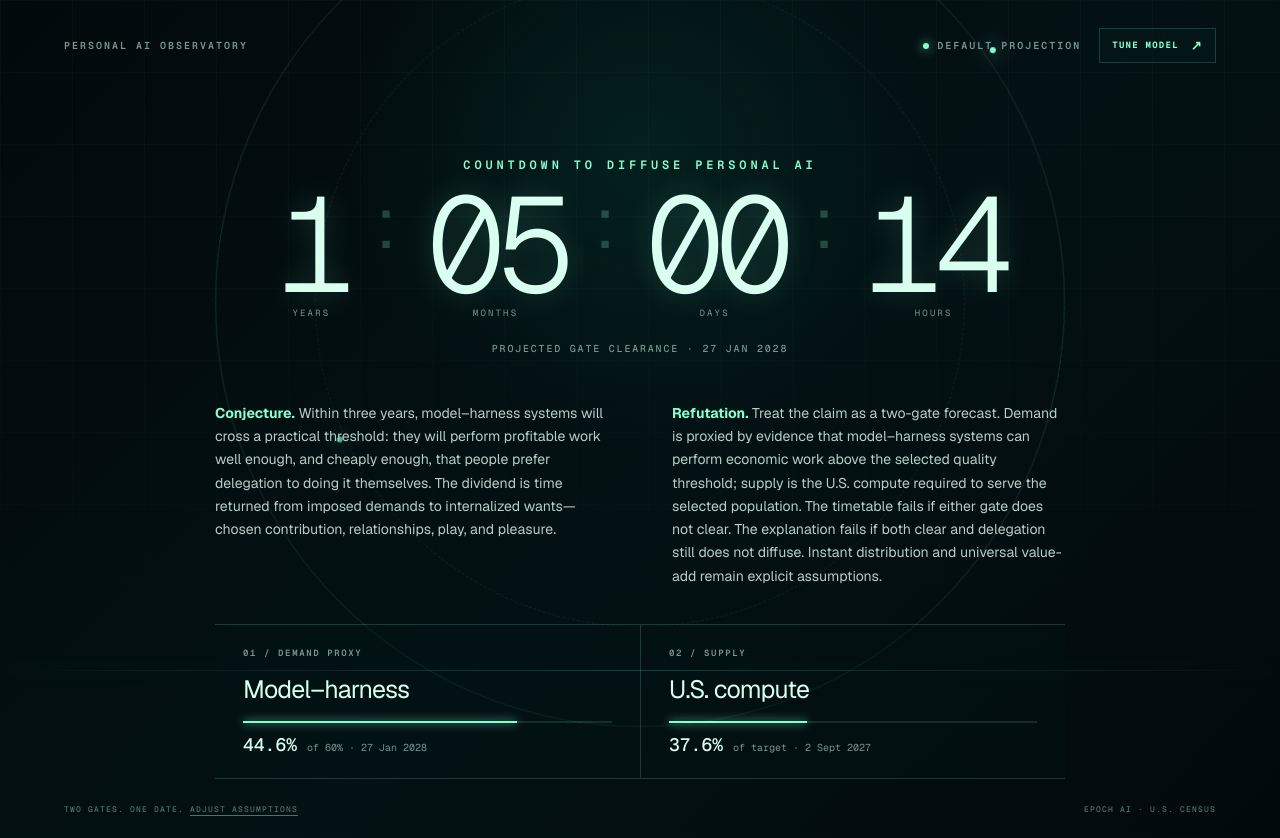
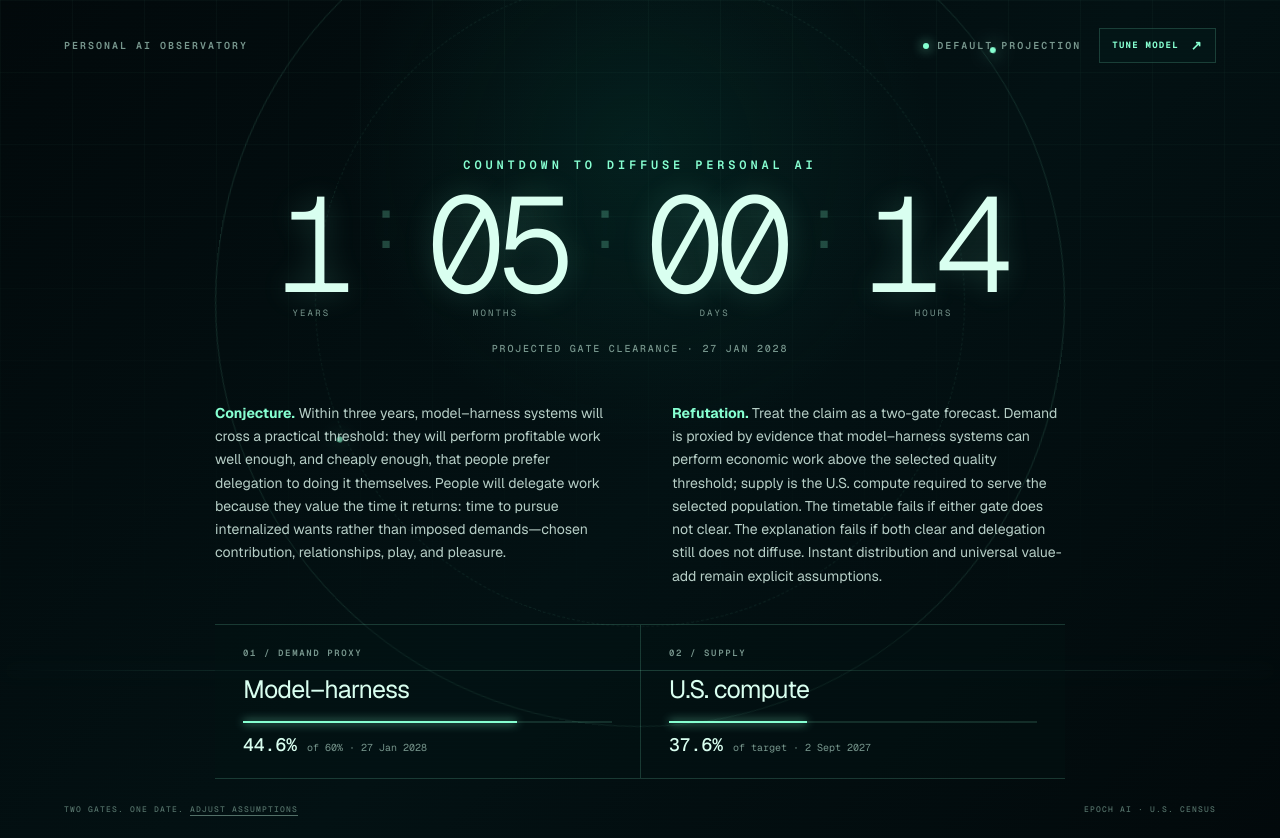
Before and after one commit to buwilliams/diffuse-personal-ai, a Next.js app: page / in a window 1280 px wide. Built offline with nearby package versions, Linux system fonts and the light colour scheme.

Commit message:
Clarify delegation motivation

```diff
--- a/app/page.tsx
+++ b/app/page.tsx
@@ -879,7 +879,7 @@ export default function Home() {
       </section>
 
       <section className="conjecture">
-        <p><span>Conjecture.</span> Within three years, model–harness systems will cross a practical threshold: they will perform profitable work well enough, and cheaply enough, that people prefer delegation to doing it themselves. The dividend is time returned from imposed demands to internalized wants—chosen contribution, relationships, play, and pleasure.</p>
+        <p><span>Conjecture.</span> Within three years, model–harness systems will cross a practical threshold: they will perform profitable work well enough, and cheaply enough, that people prefer delegation to doing it themselves. People will delegate work because they value the time it returns: time to pursue internalized wants rather than imposed demands—chosen contribution, relationships, play, and pleasure.</p>
         <p><span>Refutation.</span> Treat the claim as a two-gate forecast. Demand is proxied by evidence that model–harness systems can perform economic work above the selected quality threshold; supply is the U.S. compute required to serve the selected population. The timetable fails if either gate does not clear. The explanation fails if both clear and delegation still does not diffuse. Instant distribution and universal value-add remain explicit assumptions.</p>
       </section>
 
```
